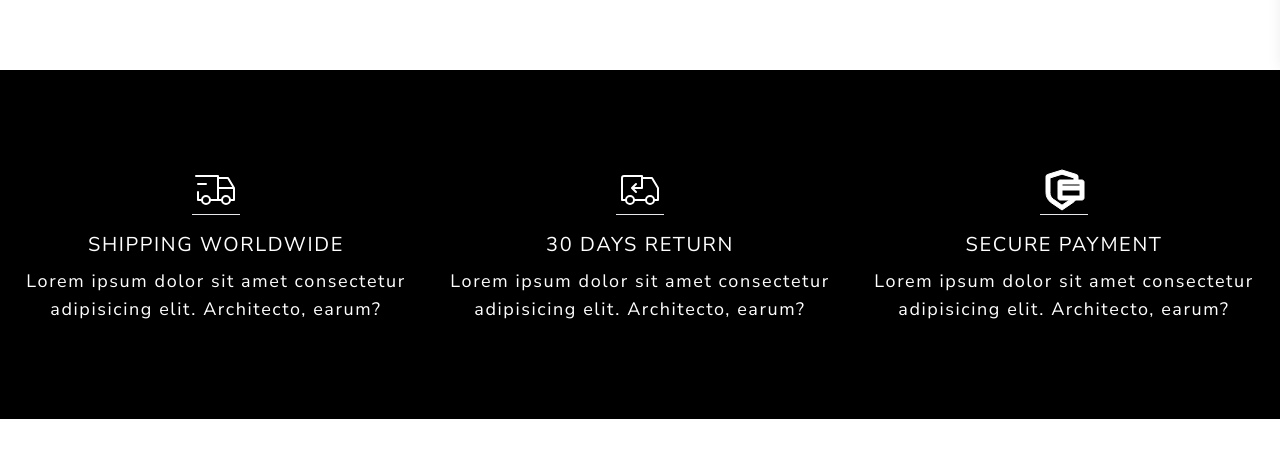
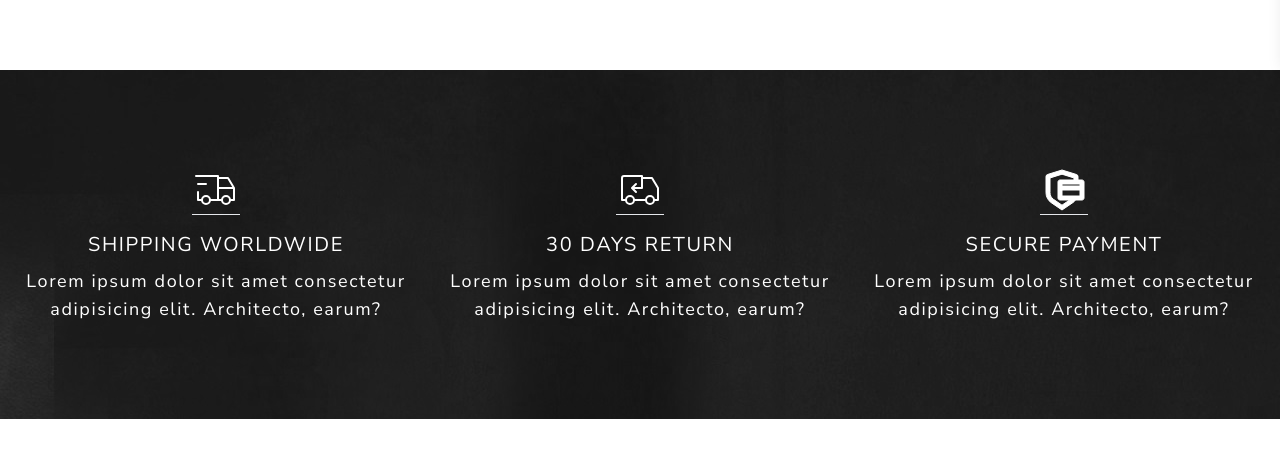
Before and after one commit to sagarsen2023/auram-next, a Next.js app: page / in a window 1280 px wide. Shown: the part 738-1207 px from the top of the page. Built offline with nearby package versions, Linux system fonts and the light colour scheme; no server answers.

Commit message:
Move ShippingInfoComponent to home-components directory and update its implementation

```diff
--- a/src/app/page.tsx
+++ b/src/app/page.tsx
@@ -4,7 +4,7 @@ import WelcomeLoader from "@/components/welcome-loader.component";
 import CollectionComponent from "@/components/home-components/collection.component";
 import NewArrivalComponent from "@/components/home-components/new-arrival.component";
 import FeaturedItemComponent from "@/components/home-components/featured-items.component";
-import ShippingInfoComponent from "@/components/shipping-info.component";
+import ShippingInfoComponent from "@/components/home-components/shipping-info.component";
 import ConnectWithUsComponent from "@/components/home-components/connect-with-us.component";
 
 function Page() {
--- a/src/components/shipping-info.component.tsx
+++ b/src/components/home-components/shipping-info.component.tsx
@@ -1,6 +1,5 @@
 import React from "react";
-import { TbTruckDelivery } from "react-icons/tb";
-import { TbTruckReturn } from "react-icons/tb";
+import { TbTruckDelivery, TbTruckReturn } from "react-icons/tb";
 import { RiSecurePaymentLine } from "react-icons/ri";
 
 function ShippingInfoComponent() {
@@ -40,19 +39,15 @@ function ShippingInfoComponent() {
     },
   ];
   return (
-    <div className="bg-primary px-6 py-12 flex flex-col lg:flex-row md:px-36 md:py-24 justify-center items-center select-none gap-10">
+    <div className="bg-[url('/images/parallx.jpg')] bg-fixed px-6 py-12 flex flex-col lg:flex-row md:px-36 md:py-24 justify-center items-center select-none gap-10">
       {shipptingInfo.map((info, index) => (
         <div
           key={index}
           className="text-white group w-full flex flex-col justify-center items-center text-center gap-2"
         >
-          <div className="border-b w-fit">
-            {info.icon}
-          </div>
+          <div className="border-b w-fit">{info.icon}</div>
           <p className="mt-2 md:text-xl">{info.title}</p>
-          <p className="text-sm md:w-96 md:text-lg">
-           {info.description}
-          </p>
+          <p className="text-sm md:w-96 md:text-lg">{info.description}</p>
         </div>
       ))}
     </div>
```
Also changed, not shown: public/images/parallx.jpg (added).
